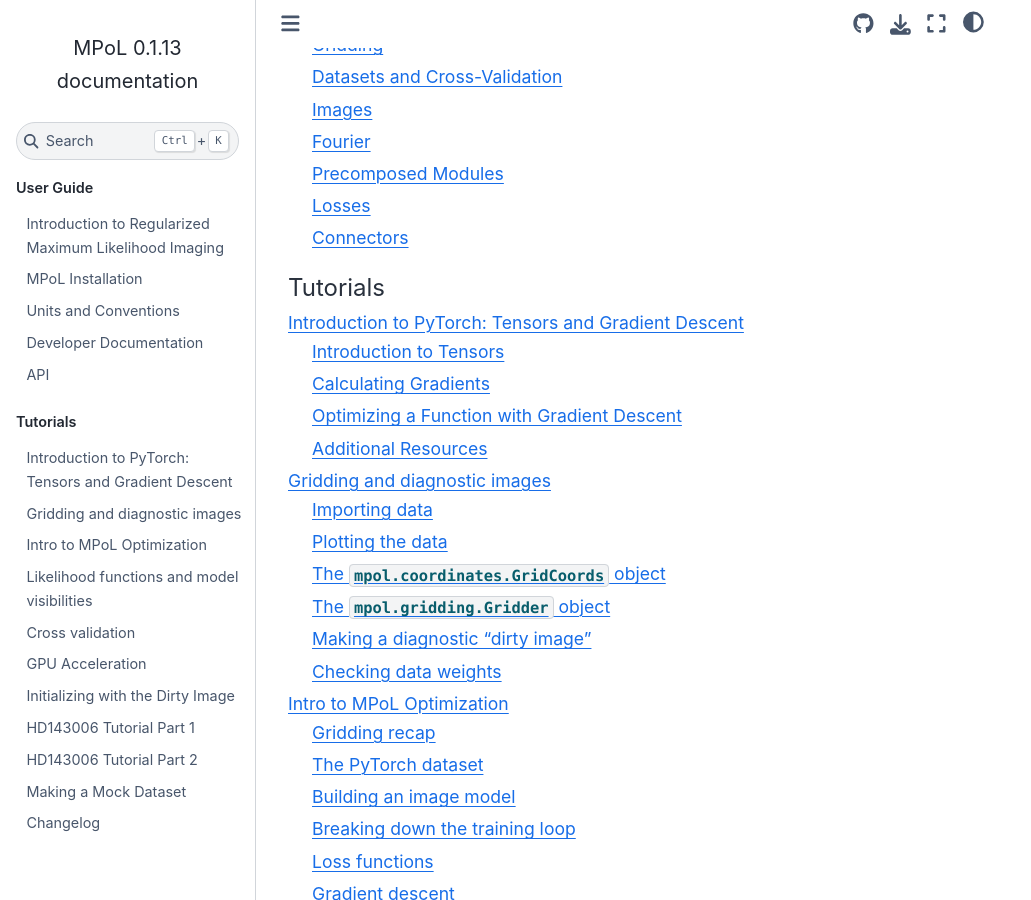
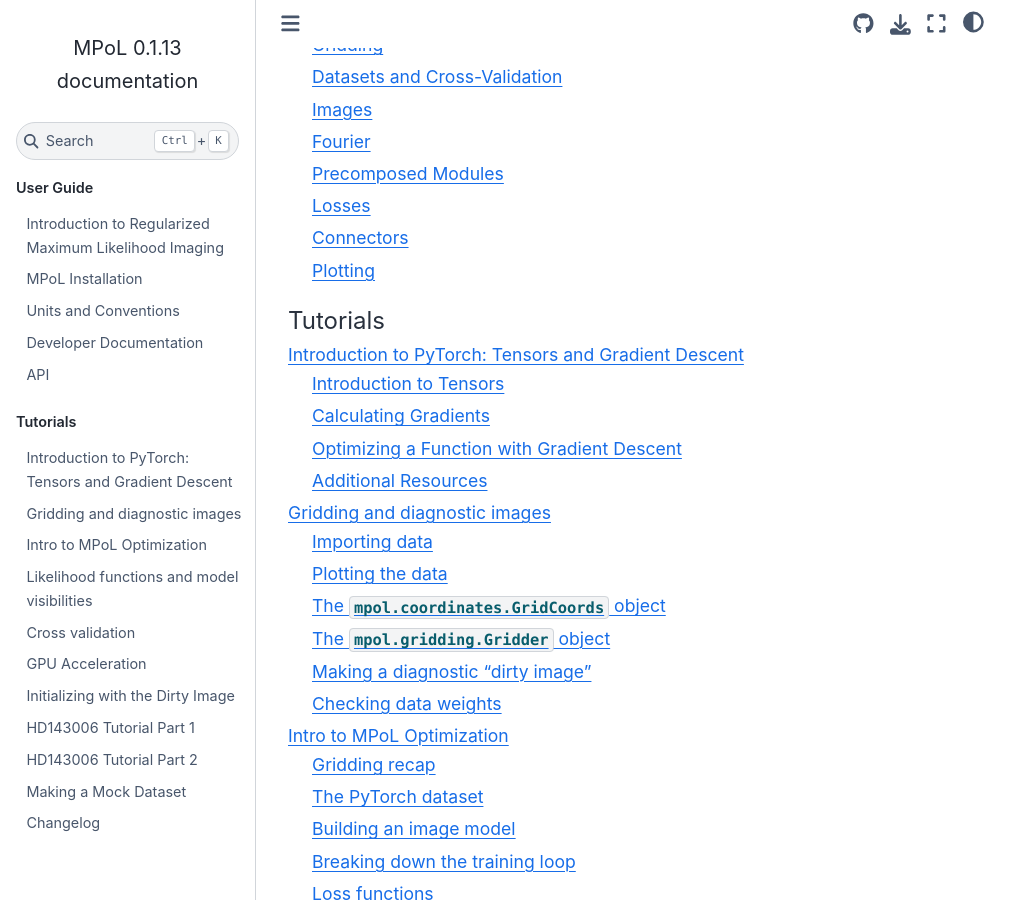
Before and after one commit to MPoL-dev/MPoL, a Sphinx documentation site: the page built from docs/index.rst, in a window 1280 px wide and 900 px high, scrolled down 1397 px. Shown: the whole window, without its empty margins (0-1031 px from the left). Built offline with Sphinx 7.4.7 and the Sphinx Book theme 1.1.4, drawn with Linux system fonts in a browser that asks for light colours.

Commit message:
docs API: add mpol.plot

```diff
--- a/docs/api.rst
+++ b/docs/api.rst
@@ -60,3 +60,9 @@
 Connectors are a PyTorch layer to help compute those residual visibilities (on a gridded form).
 
 .. automodule:: mpol.connectors
+
+
+Plotting
+------
+
+.. automodule:: mpol.plot
```
